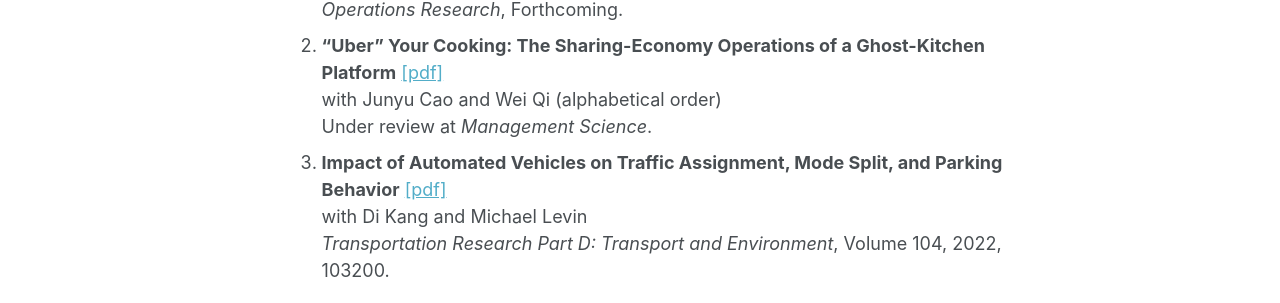
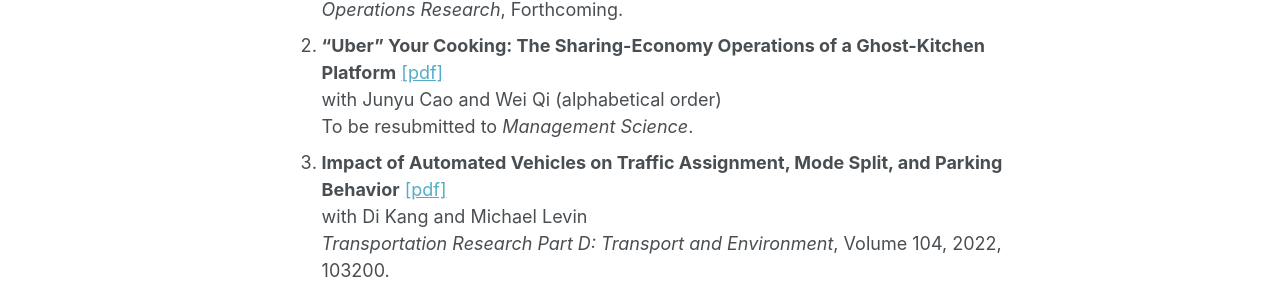
Before and after one commit to feihonghu/feihonghu.github.io, a Jekyll site: the page built from _pages/about.md, in a window 1280 px wide and 900 px high. Shown: the part 443-746 px from the top of the window. Built offline with Jekyll 4.4.1, drawn with Linux system fonts in a browser that asks for light colours; some web fonts are replaced.

Commit message:
Update about.md

```diff
--- a/_pages/about.md
+++ b/_pages/about.md
@@ -16,7 +16,7 @@ Publications and Manuscripts
    _Operations Research_, Forthcoming.
 2. **“Uber” Your Cooking: The Sharing-Economy Operations of a Ghost-Kitchen Platform** [[pdf]](https://papers.ssrn.com/sol3/papers.cfm?abstract_id=4494858)<br/>
    with Junyu Cao and Wei Qi (alphabetical order)<br/>
-   Under review at _Management Science_.
+   To be resubmitted to _Management Science_.
 3. **Impact of Automated Vehicles on Traffic Assignment, Mode Split, and Parking Behavior** [[pdf]](https://www.sciencedirect.com/science/article/abs/pii/S136192092200030X)<br/>
    with Di Kang and Michael Levin<br/>
    _Transportation Research Part D: Transport and Environment_, Volume 104, 2022, 103200.<br/>
```
